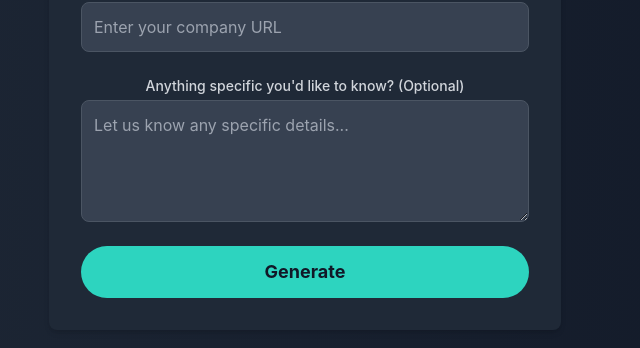
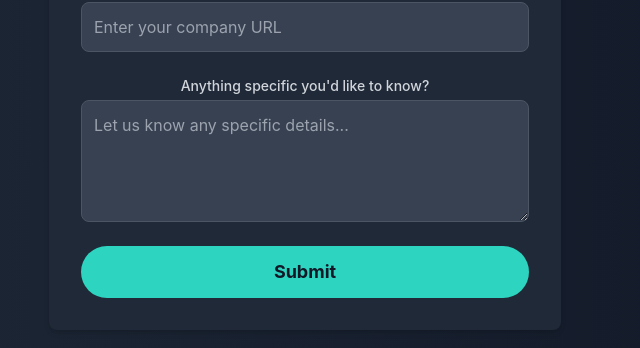
Before and after one commit to shapor/agent-hackathon, a React (Create React App) app in the folder frontend/: page /get-started in a window 1280 px wide. Shown: the part 345-693 px from the top of the page, without its empty margins (335-975 px from the left). Built offline with nearby package versions, Linux system fonts and the light colour scheme.

Commit message:
Upd: Send Post Req to Backend

```diff
--- a/frontend/src/pages/FormPage.js
+++ b/frontend/src/pages/FormPage.js
@@ -1,14 +1,122 @@
+// import React, { useState } from 'react';
+
+// const FormPage = () => {
+//   const [companyName, setCompanyName] = useState('');
+//   const [companyUrl, setCompanyUrl] = useState('');
+//   const [inquiry, setInquiry] = useState('');
+
+//   const handleSubmit = (e) => {
+//     e.preventDefault();
+//     // Handle form submission logic here (e.g., API call)
+//     console.log({ companyName, companyUrl, inquiry });
+//   };
+
+//   return (
+//     <div className="bg-gradient-to-r from-gray-800 to-gray-900 min-h-screen text-white flex items-center justify-center">
+//       <div className="max-w-lg w-full p-8 bg-gray-800 rounded-lg shadow-md">
+//         <h2 className="text-3xl font-bold mb-8 text-center">Tell Us About Your Company</h2>
+
+//         <form onSubmit={handleSubmit} className="space-y-6">
+//           {/* Company Name */}
+//           <div>
+//             <label htmlFor="companyName" className="block text-sm font-medium text-gray-300">Company Name</label>
+//             <input
+//               type="text"
+//               id="companyName"
+//               value={companyName}
+//               onChange={(e) => setCompanyName(e.target.value)}
+//               className="mt-1 block w-full p-3 bg-gray-700 border border-gray-600 rounded-lg text-gray-300"
+//               placeholder="Enter your company name"
+//               required
+//             />
+//           </div>
+
+//           {/* Company URL */}
+//           <div>
+//             <label htmlFor="companyUrl" className="block text-sm font-medium text-gray-300">Company URL</label>
+//             <input
+//               type="url"
+//               id="companyUrl"
+//               value={companyUrl}
+//               onChange={(e) => setCompanyUrl(e.target.value)}
+//               className="mt-1 block w-full p-3 bg-gray-700 border border-gray-600 rounded-lg text-gray-300"
+//               placeholder="Enter your company URL"
+//               required
+//             />
+//           </div>
+
+//           {/* Inquiry */}
+//           <div>
+//             <label htmlFor="inquiry" className="block text-sm font-medium text-gray-300">Anything specific you'd like to know? (Optional)</label>
+//             <textarea
+//               id="inquiry"
+//               value={inquiry}
+//               onChange={(e) => setInquiry(e.target.value)}
+//               className="mt-1 block w-full p-3 bg-gray-700 border border-gray-600 rounded-lg text-gray-300"
+//               placeholder="Let us know any specific details..."
+//               rows="4"
+//             />
+//           </div>
+
+//           {/* Submit Button */}
+//           <div className="text-center">
+//             <button
+//               type="submit"
+//               className="bg-teal-400 hover:bg-teal-500 text-gray-900 px-6 py-3 rounded-full font-bold text-lg w-full"
+//             >
+//               Generate
+//             </button>
+//           </div>
+//         </form>
+//       </div>
+//     </div>
+//   );
+// };
+
+// export default FormPage;
 import React, { useState } from 'react';
 
 const FormPage = () => {
   const [companyName, setCompanyName] = useState('');
   const [companyUrl, setCompanyUrl] = useState('');
   const [inquiry, setInquiry] = useState('');
+  const [isSubmitting, setIsSubmitting] = useState(false);
 
-  const handleSubmit = (e) => {
+  const handleSubmit = async (e) => {
     e.preventDefault();
-    // Handle form submission logic here (e.g., API call)
-    console.log({ companyName, companyUrl, inquiry });
+    setIsSubmitting(true);
+
+    const formData = {
+      company_name: companyName,
+      company_url: companyUrl,
+      inquiry_text: inquiry,
+    };
+
+    try {
+      const response = await fetch('http://localhost:5000/api/submit', {
+        method: 'POST',
+        headers: {
+          'Content-Type': 'application/json',
+        },
+        body: JSON.stringify(formData),
+      });
+
+      if (!response.ok) {
+        throw new Error('Error submitting form data');
+      }
+
+      const data = await response.json();
+      console.log('Form submitted successfully:', data);
+
+      // Optionally reset the form after successful submission
+      setCompanyName('');
+      setCompanyUrl('');
+      setInquiry('');
+    } catch (error) {
+      console.error('Error:', error);
+    } finally {
+      setIsSubmitting(false);
+    }
   };
 
   return (
@@ -17,7 +125,6 @@ const FormPage = () => {
         <h2 className="text-3xl font-bold mb-8 text-center">Tell Us About Your Company</h2>
 
         <form onSubmit={handleSubmit} className="space-y-6">
-          {/* Company Name */}
           <div>
             <label htmlFor="companyName" className="block text-sm font-medium text-gray-300">Company Name</label>
             <input
@@ -31,11 +138,10 @@ const FormPage = () => {
             />
           </div>
 
-          {/* Company URL */}
           <div>
             <label htmlFor="companyUrl" className="block text-sm font-medium text-gray-300">Company URL</label>
             <input
-              type="url"
+              type="text"//url
               id="companyUrl"
               value={companyUrl}
               onChange={(e) => setCompanyUrl(e.target.value)}
@@ -45,9 +151,8 @@ const FormPage = () => {
             />
           </div>
 
-          {/* Inquiry */}
           <div>
-            <label htmlFor="inquiry" className="block text-sm font-medium text-gray-300">Anything specific you'd like to know? (Optional)</label>
+            <label htmlFor="inquiry" className="block text-sm font-medium text-gray-300">Anything specific you'd like to know?</label>
             <textarea
               id="inquiry"
               value={inquiry}
@@ -58,13 +163,13 @@ const FormPage = () => {
             />
           </div>
 
-          {/* Submit Button */}
           <div className="text-center">
             <button
               type="submit"
-              className="bg-teal-400 hover:bg-teal-500 text-gray-900 px-6 py-3 rounded-full font-bold text-lg w-full"
+              disabled={isSubmitting}
+              className={`bg-teal-400 hover:bg-teal-500 text-gray-900 px-6 py-3 rounded-full font-bold text-lg w-full ${isSubmitting && 'opacity-50'}`}
             >
-              Generate
+              {isSubmitting ? 'Submitting...' : 'Submit'}
             </button>
           </div>
         </form>
```
